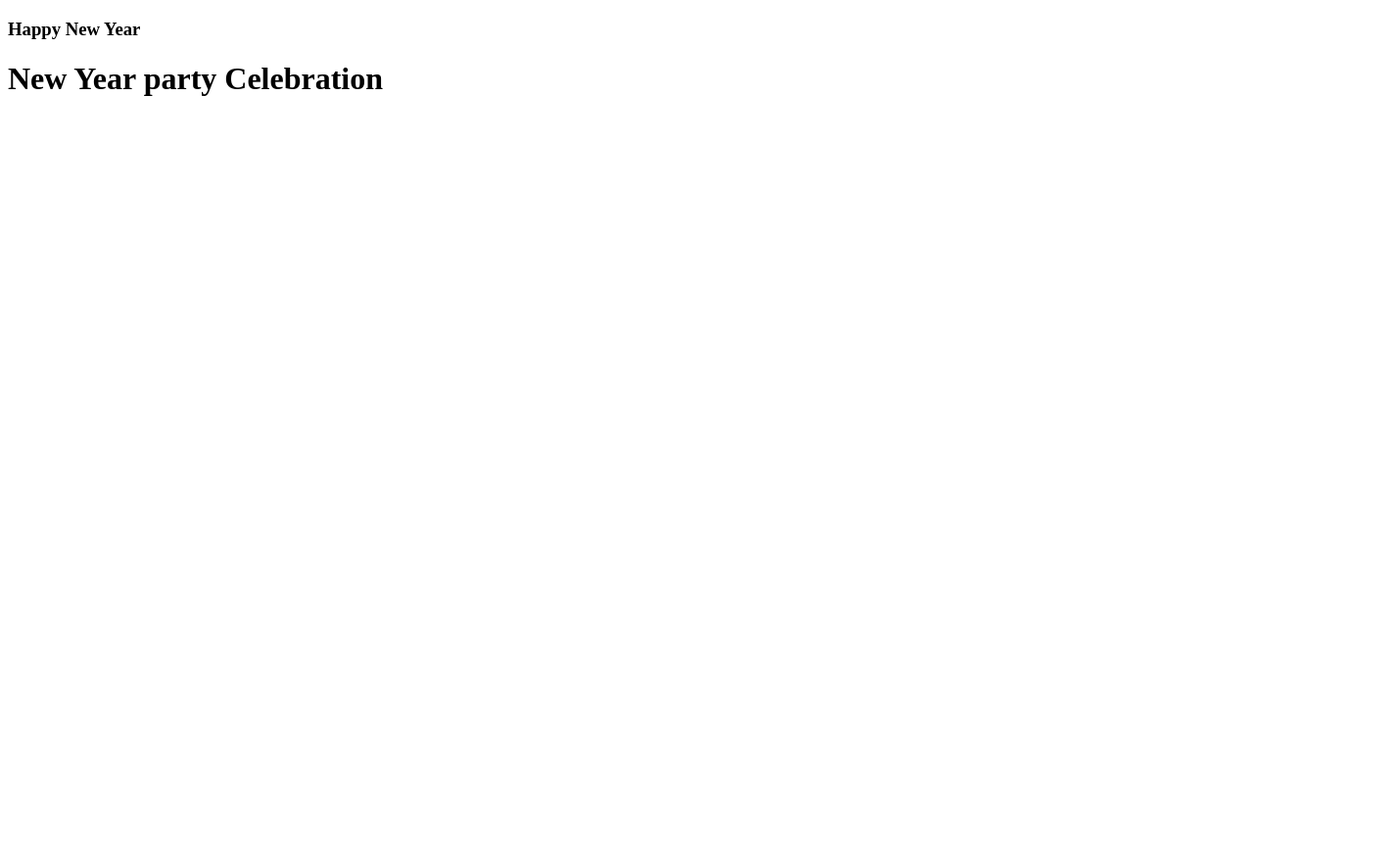
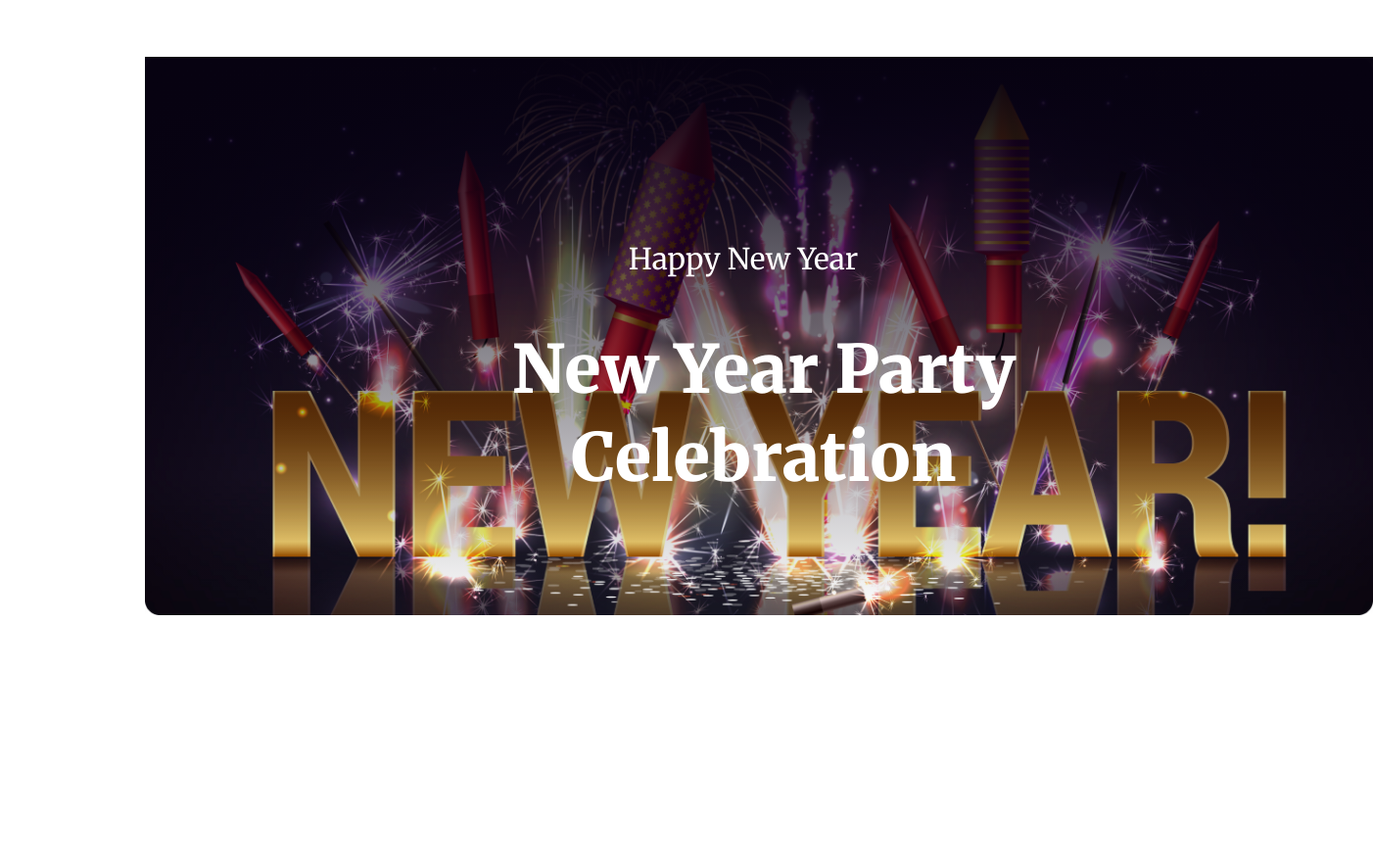
Before and after one commit to Shakil-009/happy-new-year-2026, a plain HTML site: page code.html in a window 1280 px wide. Shown: the whole page at 98% size, 1402 px wide, since content can reach past the window. Before the commit the page ends 800 px from the top, so only its background shows below. Drawn offline with Linux system fonts and the light colour scheme.

Commit message:
added new year

```diff
--- a/Style/design.css
+++ b/Style/design.css
@@ -1 +1,55 @@
 @import url('https://fonts.googleapis.com/css2?family=Merriweather:ital,wght@0,300;0,400;0,700;0,900;1,300;1,400;1,700;1,900&family=Open+Sans:ital,wght@0,300..800;1,300..800&family=Work+Sans:ital,wght@0,100..900;1,100..900&display=swap');
+
+.text{
+    text-align: center;
+    color: ;
+}
+
+/* Nav Styles */
+nav{
+
+}
+
+nav div h3{
+    color: rgb(255, 255, 255);
+font-family: Merriweather;
+font-size: 30px;
+font-weight: 400;
+line-height: 38px;
+letter-spacing: 0%;
+position: absolute;
+width: 246px;
+height: 636px;
+left: 636px;
+right: -282px;
+top: 215px;
+bottom: -20px;
+}
+nav div h1{
+    color: rgb(255, 255, 255);
+font-family: Merriweather;
+font-size: 68px;
+font-weight: 900;
+line-height: 90px;
+letter-spacing: 0%;
+position: absolute;
+width: 620px;
+height: 180px;
+left: 470px;
+right: -470px;
+top: 276px;
+bottom: -215px;
+}
+nav>div{
+    background: linear-gradient(180.00deg, rgb(7, 2, 17),rgba(7, 2, 17, 0) 100%), url("../assets/images/Banner\ Image.png");
+    background-repeat: no-repeat;
+    background-size: cover;
+    height: 570px;
+    width: 1254px;
+    background-position: center;
+}
+nav{
+    justify-content: center;
+    padding: 50px 140px;
+    align-items: center;
+}
--- a/code.html
+++ b/code.html
@@ -4,14 +4,16 @@
     <meta charset="UTF-8">
     <meta name="viewport" content="width=device-width, initial-scale=1.0">
     <title>New Year Celebration</title>
+    <link rel="stylesheet" href="Style/design.css">
 </head>
 <body>
     <header>
+       <nav>
         <div>
-            <div class="strt">
-                <h3 class="ttl">Happy New Year</h3>
-                <h1 class="sub">New Year party Celebration</h1>
-            </div>
+            <h3 class="text">Happy New Year</h3>
+            <h1 class="sub text">New Year Party Celebration</h1>
+        </div>
+       </nav>
         </div>
     </header>
 </body>
```
